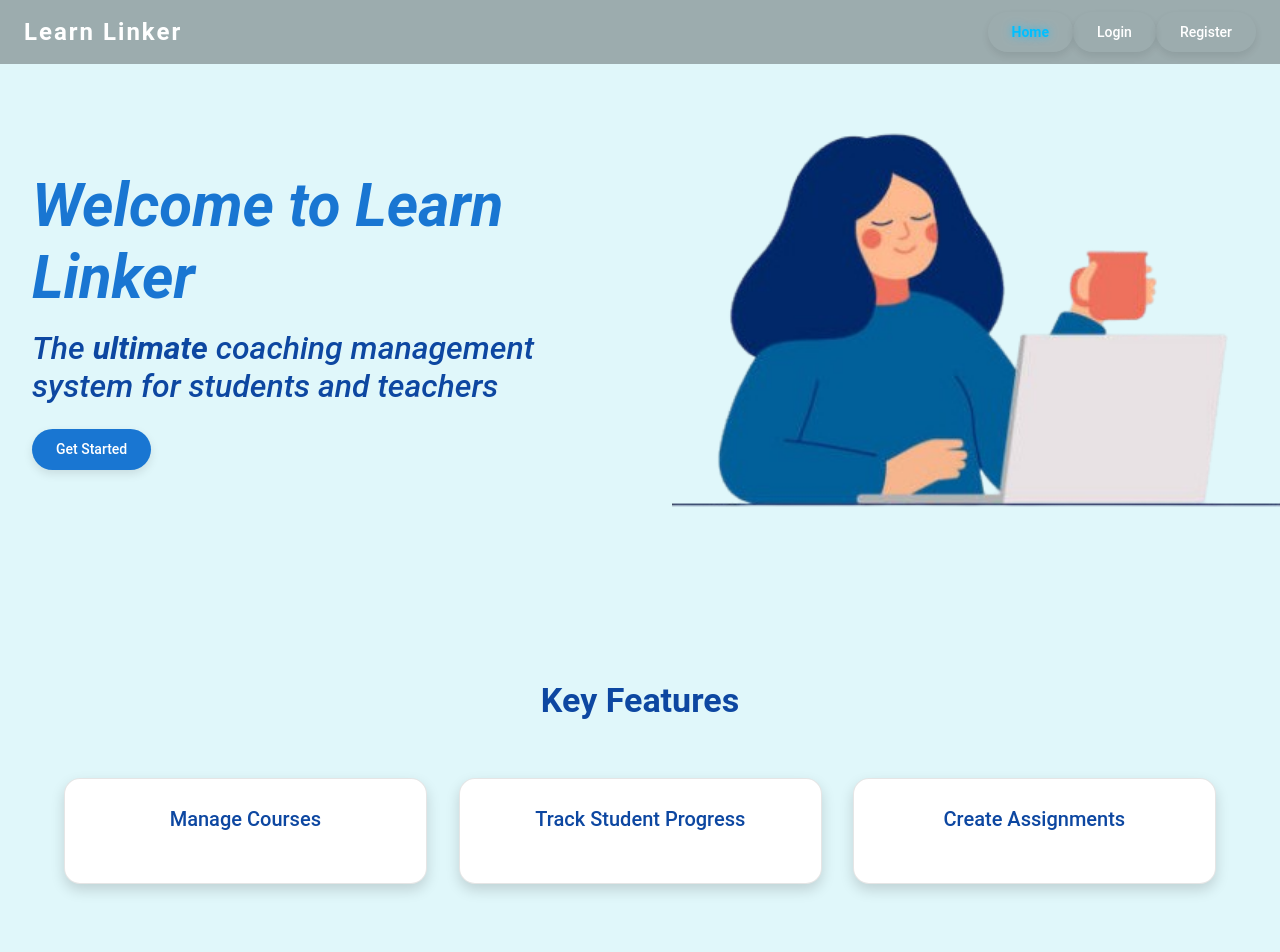
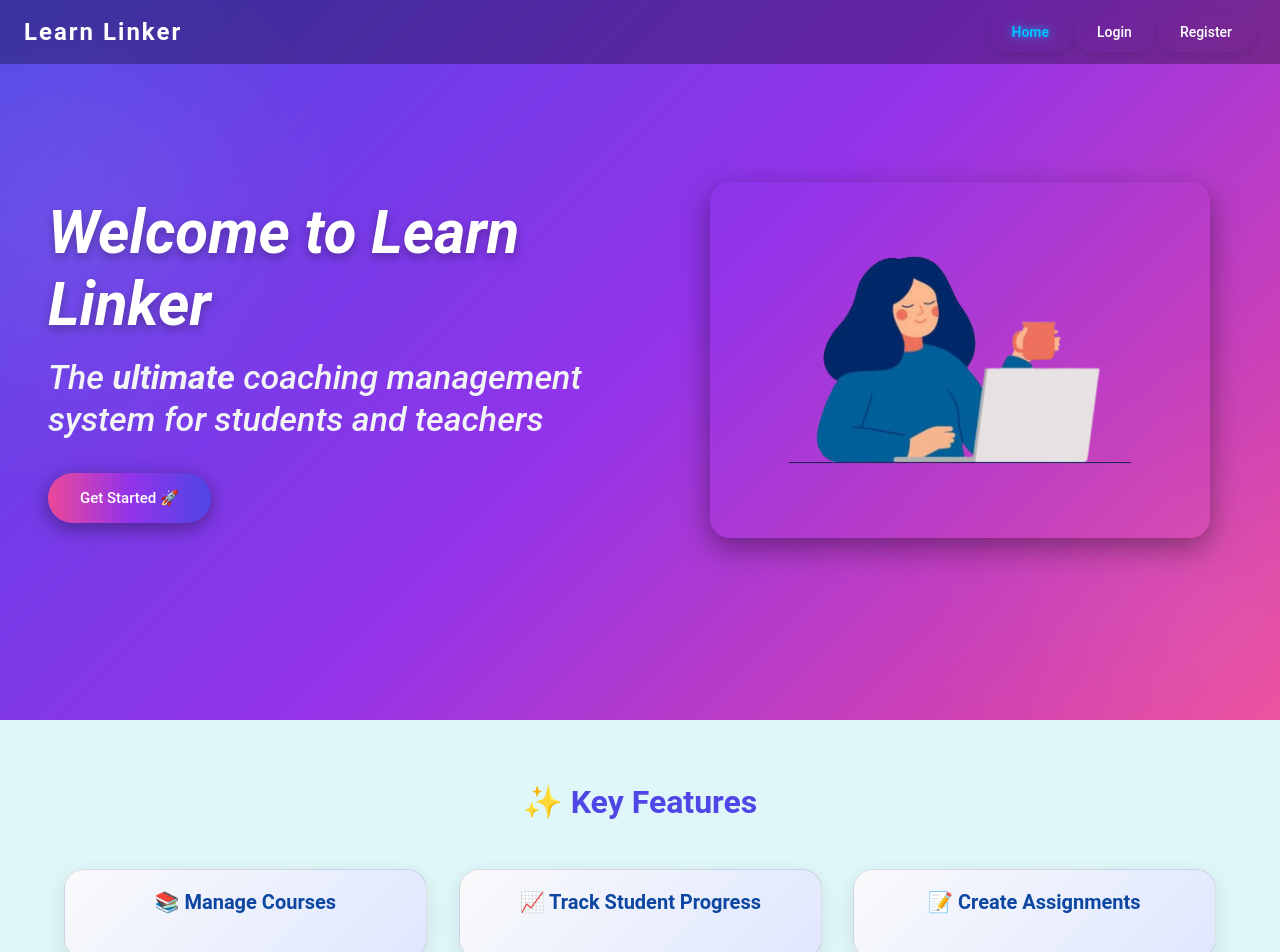
Before and after one commit to yuvi2512/Learn-Linker, a Next.js app: page /Components/Home in a window 1280 px wide. Shown: the top 952 px of the page. Before the commit the page ends 924 px from the top, so only its background shows below. Built offline with nearby package versions, Linux system fonts and the light colour scheme; no server answers.

Commit message:
Changes in home page

```diff
--- a/package.json
+++ b/package.json
@@ -19,6 +19,7 @@
     "axios": "^1.6.8",
     "bcryptjs": "^2.4.3",
     "dayjs": "^1.11.13",
+    "framer-motion": "^12.23.22",
     "js-cookie": "^3.0.5",
     "jspdf": "^2.5.2",
     "jspdf-autotable": "^3.8.3",
--- a/src/pages/Components/Home.js
+++ b/src/pages/Components/Home.js
@@ -1,3 +1,4 @@
+"use client";
 import {
   Container,
   Box,
@@ -6,83 +7,202 @@ import {
   Grid,
   Card,
   CardContent,
-  TextField,
 } from "@mui/material";
 import Link from "next/link";
+import { motion } from "framer-motion";
 
 export default function Home() {
-
   return (
     <>
-      <Box sx={{ display: "flex", height: "80vh" }}>
+      {/* Hero Section */}
+      <Box
+        sx={{
+          display: "flex",
+          flexDirection: { xs: "column", md: "row" },
+          minHeight: "90vh",
+          background: "linear-gradient(135deg, #4f46e5, #9333ea, #ec4899)",
+          color: "white",
+          overflow: "hidden",
+          position: "relative",
+        }}
+      >
+        {/* Floating glow effects */}
+        <Box
+          sx={{
+            position: "absolute",
+            width: 300,
+            height: 300,
+            borderRadius: "50%",
+            background: "rgba(255,255,255,0.1)",
+            top: 50,
+            left: -100,
+            filter: "blur(100px)",
+          }}
+        />
+        <Box
+          sx={{
+            position: "absolute",
+            width: 250,
+            height: 250,
+            borderRadius: "50%",
+            background: "rgba(255,255,255,0.15)",
+            bottom: -50,
+            right: -80,
+            filter: "blur(120px)",
+          }}
+        />
 
+        {/* Text Section */}
         <Box
           sx={{
             flex: 1,
             display: "flex",
             flexDirection: "column",
             justifyContent: "center",
-            alignItems: "flex-start",
-            px: 4,
+            alignItems: { xs: "center", md: "flex-start" },
+            px: { xs: 3, md: 6 },
+            textAlign: { xs: "center", md: "left" },
           }}
+        >
+          <motion.div
+            initial={{ opacity: 0, y: 40 }}
+            animate={{ opacity: 1, y: 0 }}
+            transition={{ duration: 1 }}
           >
             <Typography
               variant="h2"
               fontWeight="bold"
-            sx={{ fontStyle: "italic", color: "primary.main" }}
+              sx={{
+                fontStyle: "italic",
+                color: "white",
+                textShadow: "0px 4px 10px rgba(0,0,0,0.3)",
+              }}
             >
               Welcome to Learn Linker
             </Typography>
+          </motion.div>
+
+          <motion.div
+            initial={{ opacity: 0, y: 50 }}
+            animate={{ opacity: 1, y: 0 }}
+            transition={{ duration: 1, delay: 0.4 }}
+          >
             <Typography
-            variant="h3"
-            sx={{ mt: 2, fontWeight: "medium", fontStyle: "italic" }}
+              variant="h4"
+              sx={{
+                mt: 2,
+                fontWeight: "500",
+                fontStyle: "italic",
+                color: "#f3f4f6",
+              }}
             >
-            The <b>ultimate</b> coaching management system for <i>students</i>{" "}
-            and <i>teachers</i>
+              The <b>ultimate</b> coaching management system for{" "}
+              <i>students</i> and <i>teachers</i>
             </Typography>
+          </motion.div>
 
-          <Button variant="contained" sx={{ mt: 3 }}>
+          <motion.div
+            initial={{ opacity: 0, scale: 0.8 }}
+            animate={{ opacity: 1, scale: 1 }}
+            transition={{ duration: 0.8, delay: 0.8 }}
+          >
+            <Button
+              variant="contained"
+              size="large"
+              sx={{
+                mt: 4,
+                px: 4,
+                py: 1.5,
+                borderRadius: "30px",
+                background: "linear-gradient(90deg,#ec4899,#9333ea,#4f46e5)",
+                boxShadow: "0px 5px 20px rgba(0,0,0,0.4)",
+                textTransform: "none",
+                "&:hover": {
+                  transform: "scale(1.05)",
+                  transition: "0.3s ease-in-out",
+                },
+              }}
+            >
               <Link
                 href="/Register/Registration"
                 style={{ textDecoration: "none", color: "white" }}
               >
-              Get Started
+                Get Started 🚀
               </Link>
             </Button>
+          </motion.div>
         </Box>
 
-         <Box sx={{ flex: 1 }}>
-          <img
+        {/* Image Section */}
+        <Box
+          sx={{
+            flex: 1,
+            display: "flex",
+            alignItems: "center",
+            justifyContent: "center",
+            px: { xs: 3, md: 6 },
+            mt: { xs: 4, md: 0 },
+          }}
+        >
+          <motion.img
             src="/dashboard.png"
-            alt="Dashboard Background"
+            alt="Dashboard Preview"
             style={{
               width: "100%",
-              height: "100%",
-              objectFit: "cover",
-              backgroundColor: "transparent",
+              maxWidth: "500px",
+              borderRadius: "20px",
+              boxShadow: "0px 10px 30px rgba(0,0,0,0.4)",
             }}
+            initial={{ opacity: 0, x: 100 }}
+            animate={{ opacity: 1, x: 0 }}
+            transition={{ duration: 1 }}
           />
         </Box>
       </Box>
 
-      <Container sx={{ py: 5 }}>
-        <Typography variant="h4" textAlign="center" fontWeight="bold">
-          Key Features
+      {/* Features Section */}
+      <Container sx={{ py: 8 }}>
+        <Typography
+          variant="h3"
+          textAlign="center"
+          fontWeight="bold"
+          gutterBottom
+          sx={{ color: "#4f46e5" }}
+        >
+          ✨ Key Features
         </Typography>
-        <Grid container spacing={4} sx={{ mt: 3 }}>
+
+        <Grid container spacing={4} sx={{ mt: 2 }}>
           {[
-            "Manage Courses",
-            "Track Student Progress",
-            "Create Assignments",
+            "📚 Manage Courses",
+            "📈 Track Student Progress",
+            "📝 Create Assignments",
+            "🎓 Teacher & Student Dashboards",
+            "📊 Test & Marks Management",
+            "⚡ Real-Time Performance Insights",
           ].map((feature, index) => (
-            <Grid item xs={12} sm={4} key={index}>
-              <Card>
+            <Grid item xs={12} sm={6} md={4} key={index}>
+              <motion.div
+                whileHover={{ scale: 1.08 }}
+                transition={{ type: "spring", stiffness: 200 }}
+              >
+                <Card
+                  sx={{
+                    borderRadius: "20px",
+                    textAlign: "center",
+                    p: 2,
+                    height: "100%",
+                    boxShadow: "0px 6px 20px rgba(0,0,0,0.1)",
+                    background: "linear-gradient(135deg,#f9fafb,#e0e7ff)",
+                  }}
+                >
                   <CardContent>
-                  <Typography variant="h6" textAlign="center">
+                    <Typography variant="h6" fontWeight="600">
                       {feature}
                     </Typography>
                   </CardContent>
                 </Card>
+              </motion.div>
             </Grid>
           ))}
         </Grid>
```
Also changed, not shown: 1 other file (tests, documents, lock files or other folders). Lines whose indentation alone changed are shown as unchanged.
